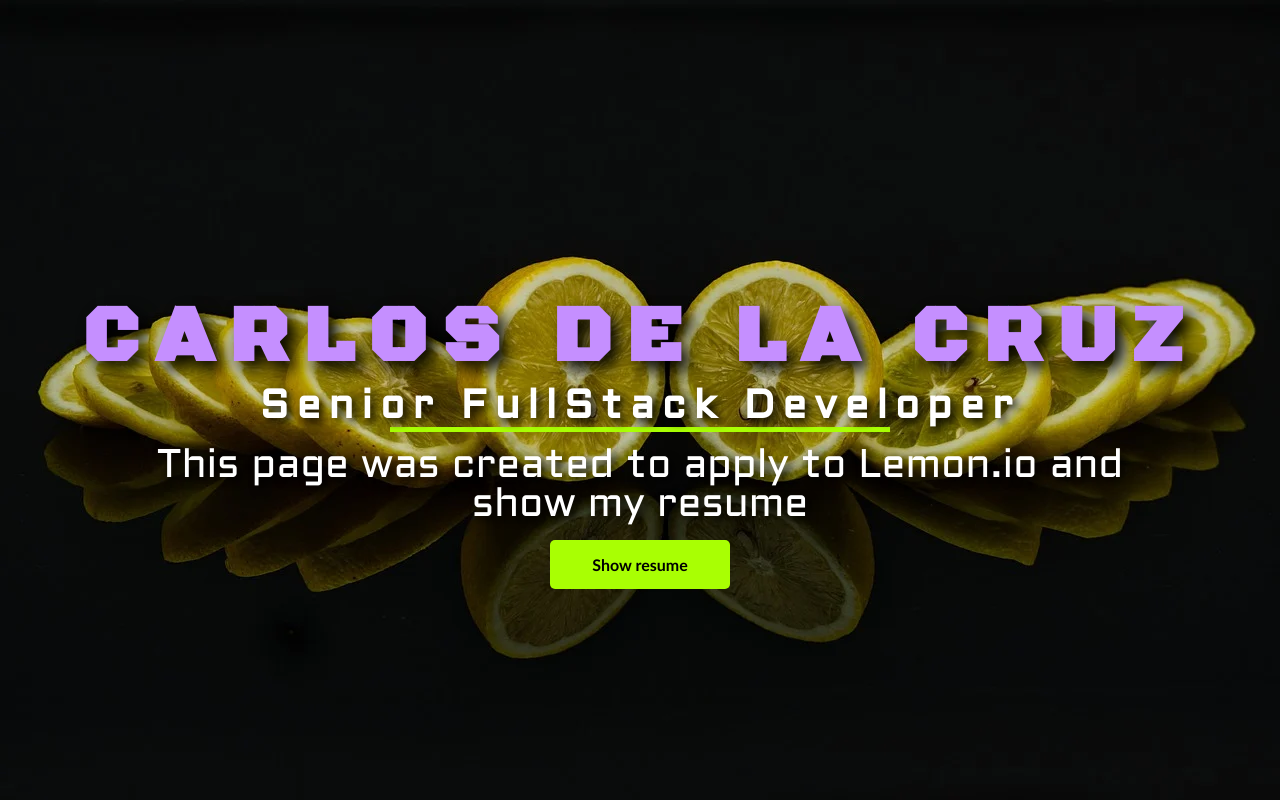
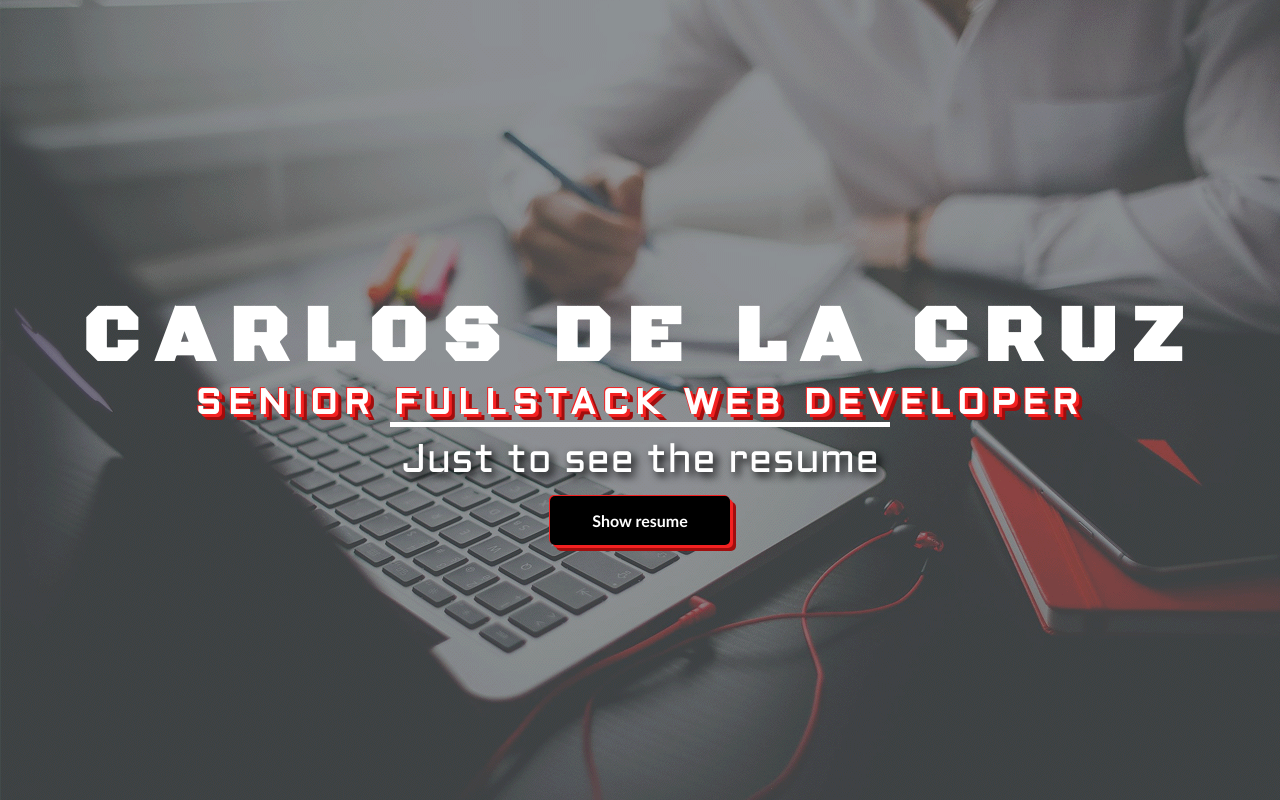
Before and after one commit to Ahcomjs/Ahcomjs.github.io, a plain HTML site: page index.html in a window 1280 px wide. Drawn offline with Linux system fonts and the light colour scheme.

Commit message:
Design just to see the resume

```diff
--- a/css/style.css
+++ b/css/style.css
@@ -30,25 +30,31 @@
 
 .header-text h1 {
     font-size: 80px;
-    color: #c58fff;
+    color: #ffffff;
     font-family: "name";
     letter-spacing: 0.2em;
     text-transform: uppercase;
-    text-shadow: black 0.1em 0.1em 0.2em;
+    text-shadow:
+     1px 1px 1px rgb(3, 3, 3),
+    3px 3px 5px rgb(8, 8, 8),
+    3px 3px 5px rgb(8, 8, 8)
+    3px 3px 5px rgb(8, 8, 8);
 }
 
 
 .header-text h3 {
     letter-spacing: 0.2em;
-    font-size: 40px;
+    font-size: 35px;
     color: #fff;
     text-shadow: black 0.1em 0.1em 0.2em;
     font-family: "profession";
+    text-shadow: -1px -1px 0px #f32121, 3px 3px 0px #f32121, 6px 6px 0px #a10d0d;
+
 }
 
 .header-text .vertical-line {
     height: 5px;
-    background-color: #a9ff03;
+    background-color: #ffffff;
     width: 500px;
     margin: 0 auto;
 
@@ -74,7 +80,7 @@
 
 
 .home-full-screen {
-    background-image: url('../img/lemon.webp');
+    background-image: url('../img/header.png');
     background-color: #000;
 }
 
@@ -95,9 +101,9 @@
 
 a {
     margin-top: 15px;
-    background-color: #a9ff03;
+    background-color: #000000;
     border: none;
-    color: #000;
+    color: rgb(255, 255, 255);
     border-radius: 5px;
     cursor: pointer;
     font-weight: bold;
@@ -107,4 +113,5 @@ a {
     text-decoration: none;
     display: inline-block;
     font-size: 16px;
+    box-shadow: -1px -1px 0px #f32121, 3px 3px 0px #f32121, 6px 6px 0px #a10d0d;
 }
--- a/index.html
+++ b/index.html
@@ -16,12 +16,11 @@
         <div class="container">
             <div class="header-text">
                 <h1>CARLOS DE LA CRUZ</h1>
-                <h3>Senior FullStack Developer</h3>
+                <h3>SENIOR FULLSTACK WEB DEVELOPER</h3>
                 <div class="vertical-line"></div>
                 <p>
-                    This page was created to apply to Lemon.io and
-                    <br />
-                    show my resume
+                    Just to see the resume
+
                 </p>
                 <a href="./pdf/Carlos De La Cruz.pdf">Show resume</a>
             </div>
```
